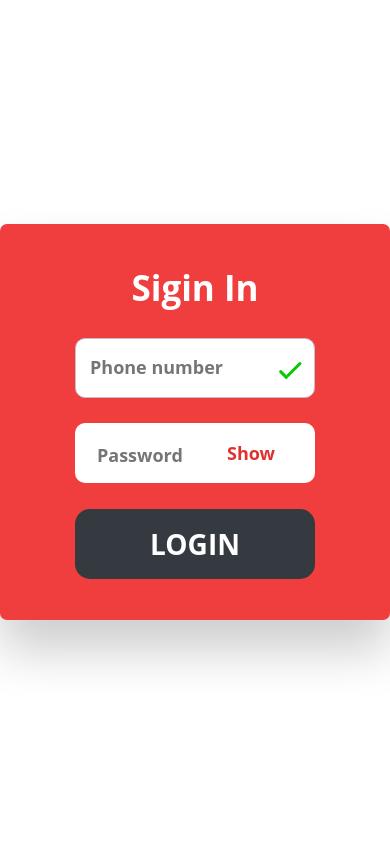
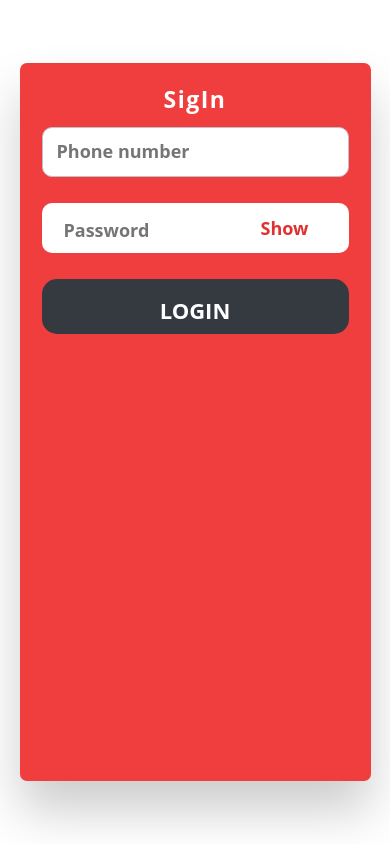
Before and after one commit to CyCodez/pixotask-ts, a React (Create React App) app: page / in a window 390 px wide. Built offline with nearby package versions, Linux system fonts and the light colour scheme.

Commit message:
adjusted mobile view

```diff
--- a/src/components/Form/Form.css
+++ b/src/components/Form/Form.css
@@ -6,7 +6,11 @@ main {
     align-items: center;
     justify-content: center;
     height: 100vh;
+    width:100%;
     margin: 0;
+}
+*{
+  box-sizing: border-box;
 }
 
 h2 {
@@ -209,60 +213,47 @@ input[type="submit"]:hover {
             padding:4px;
         }
 
-        @media only screen and (max-width: 150px) {
-#login-form-wrap {
-  color:#fff;
-  width: 80% ;
-  height: auto;
-  margin: 30px auto;
-  border-radius: 10px;
-  text-align: center;
-  padding: 20px 0 0 0;
-  border-radius: 7px;
-  box-shadow: 0px 30px 50px 0px rgba(0, 0, 0, 0.2);
-    padding: 25px;
-    border: none;
-    text-align: center;
+     @media screen and (max-width: 768px) {
+  /* Styles for screens smaller than 768px */
+  h2{
+    font-size: 23px;
+    margin-bottom: -18px;
+    margin-top: 8px;
+    font-weight: bolder;
+      box-sizing: border-box;
+      letter-spacing: 1.5px;
+  }
+  #login-form-wrap {
+    /* Example styles, adjust as needed */
+    width: 90%;
+    height: 85%;
+    margin: auto;
+  }
+input{
+  height: 50px;
 }
-
-input[type="text"],
-input[type="email"] {
-  width: 100%;
-  padding: 60px;
-  height: 80px;
-  margin: 0;
-  color: #8a8b8e;
-  border: 1px solid #c2c0ca;
-  font-style: normal;
-  font-size: 46px;
-  -webkit-appearance: none;
-     -moz-appearance: none;
-          appearance: none;
+  #login-form {
+    /* Example styles, adjust as needed */
+    padding: 7px;
+  }
+input[type="submit"] {
+  border: none;
+  display: block;
+  background-color: #343a40;
+  border-radius: 15px;
+  color: #fff;
+  font-weight: bold;
+  text-transform: uppercase;
+  cursor: pointer;
+  -webkit-transition: all 0.2s ease;
+  transition: all 0.2s ease;
+  font-size: 22px;
+  width:100%;
+  height: 55px;
   position: relative;
   display: inline-block;
-  border-radius: 10px;
-  margin-bottom: 15px;
-  background-color: white;
+  cursor: pointer;
+  text-align: center;
 }
-input[type="submit"]{
-  height: 110px;
-  font-size: 45px;
+  /* Add more styles for smaller screens as needed */
 }
-#passwordField{
-   padding: 60px;
-   height: 80px;
-    margin-bottom: 15px;
-}
-
- ::placeholder{
-            font-size: 30px;
-            padding:10px;
-        }
-#login-form-wrap h2{
-  font-size: 50px;
-  font-weight: bold;
-}
-.toggle-password{
-  font-size: 35px;
-}
-}
--- a/src/components/Form/Form.tsx
+++ b/src/components/Form/Form.tsx
@@ -45,8 +45,8 @@ const Form: React.FC = () => {
 
   return (
     <main>
-      <div id="login-form-wrap">
-        <h2>Sigin In</h2>
+        <div id="login-form-wrap">
+        <h2>SigIn</h2>
         <form id="login-form" onSubmit={handleSubmit}>
           <p>
             <input
@@ -57,10 +57,6 @@ const Form: React.FC = () => {
               onChange={handlePhoneNumberChange}
               placeholder="Phone number"
             />
-            <i className="validation">
-              <span></span>
-              <span></span>
-            </i>
           </p>
           <div className="password-container">
             <input
@@ -84,7 +80,9 @@ const Form: React.FC = () => {
           </p>
         </form>
       </div>
+
     </main>
+
   );
 };
 
```
